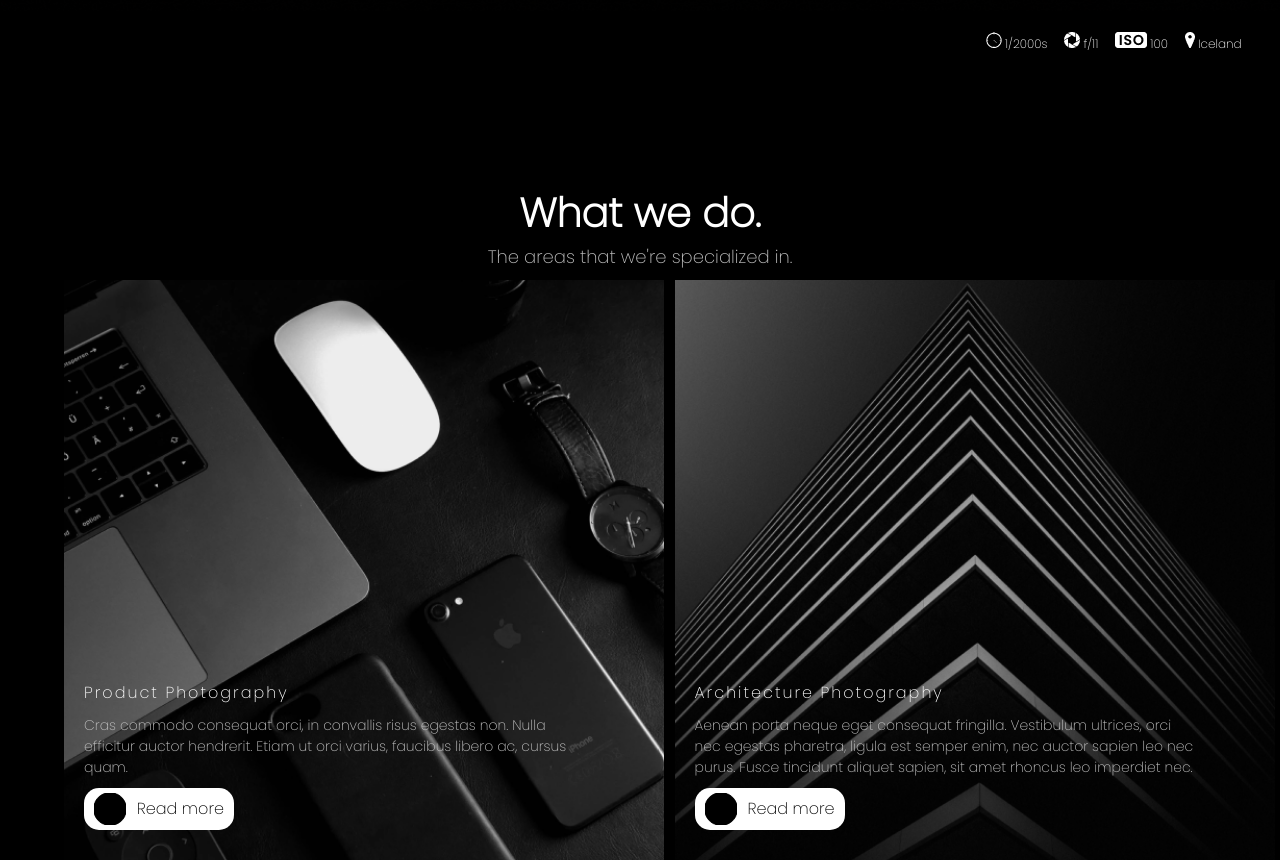
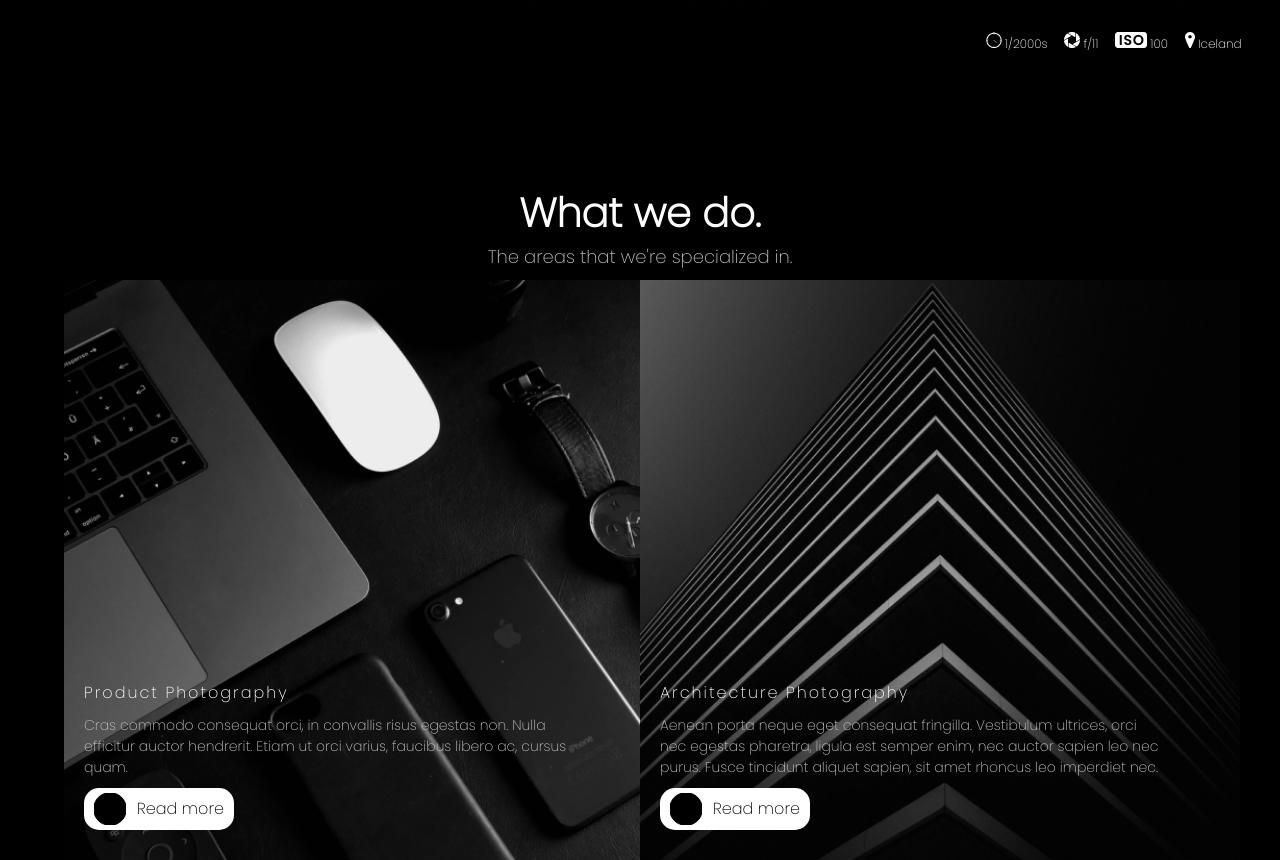
Before and after one commit to headlinerme/aperture, a plain HTML site: page index.html in a window 1280 px wide. Shown: the part 720-1580 px from the top of the page. Drawn offline with Linux system fonts and the light colour scheme.

Commit message:
Update styles.css

```diff
--- a/static/styles/styles.css
+++ b/static/styles/styles.css
@@ -106,7 +106,7 @@ body {
 
 .products-cards {
     display: grid;
-    grid-template-columns: 47% 47%;
+    grid-template-columns: 50% 50%;
     justify-content: space-between;
 }
 
```
